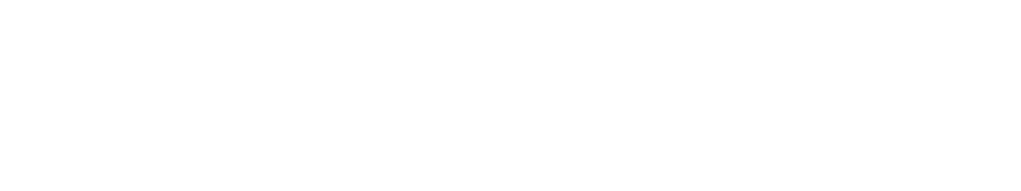
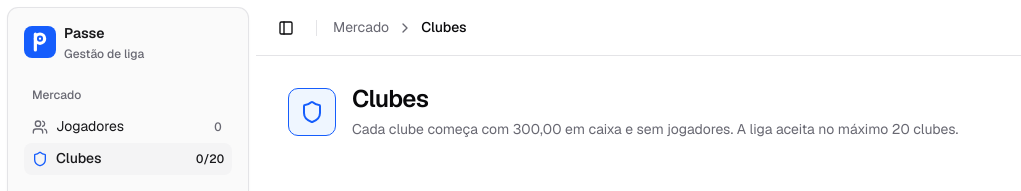
Before and after one commit to Luv4as/passe, a Next.js app in the folder frontend/: page /market/clubs in a window 1280 px wide. Before the commit this address had no page. Shown: the top 191 px of the page, without its empty margins (0-1021 px from the left). Built offline with nearby package versions, Linux system fonts and the light colour scheme; no server answers.

Commit message:
refactor: mudança de nomes

```diff
--- a/frontend/src/app/(main)/layout.tsx
+++ b/frontend/src/app/(main)/layout.tsx
@@ -46,8 +46,8 @@
         }
         if (isClubs) {
             return isDynamicClub
-                ? "Cada clube começa com 300,00 em caixa e sem jogadores. A liga aceita no máximo 20 clubes."
-                : "Stats do clube";
+                ? "Stats do clube"
+                : "Cada clube começa com 300,00 em caixa e sem jogadores. A liga aceita no máximo 20 clubes.";
         }
         if (segments.includes("matches")) {
             return "Jogue partidas entre clubes com os 5 titulares escalados e acompanhe o histórico.";
--- /dev/null
+++ b/frontend/src/app/(main)/market/clubs/page.tsx
@@ -0,0 +1,7 @@
+
+
+export default function ClubPage() {
+    return (
+        <div></div>
+    )
+}
--- a/frontend/src/app/(main)/market/players/page.tsx
+++ b/frontend/src/app/(main)/market/players/page.tsx
@@ -1,7 +1,7 @@
 'use client'
 
 import { DialogNewPlayer } from "@/src/components/dialogNewPlayer";
-import PlayersTable from "@/src/components/table";
+import PlayersTable from "@/src/components/PlayersTable";
 import { TableFilter, type TableFilters } from "@/src/components/tableFilter";
 import { useHeaderAction } from "@/src/contexts/HeaderActionContext";
 import { useEffect, useState } from "react";
```
Also changed, not shown: frontend/src/components/PlayersTable.tsx (renamed from frontend/src/components/table.tsx).
